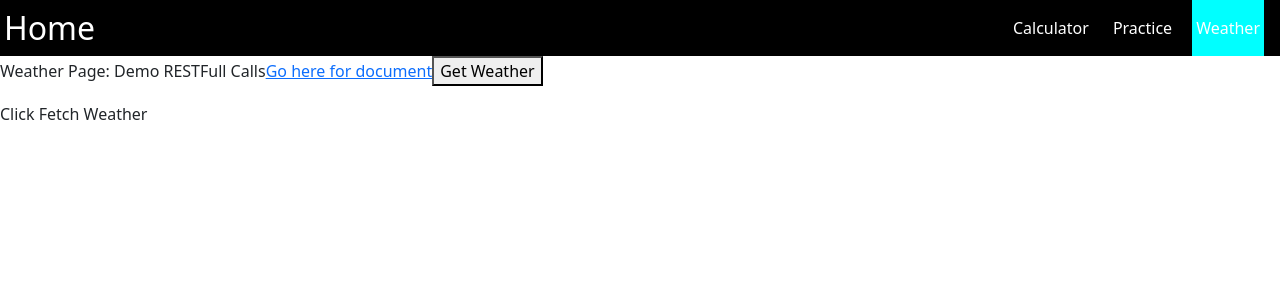
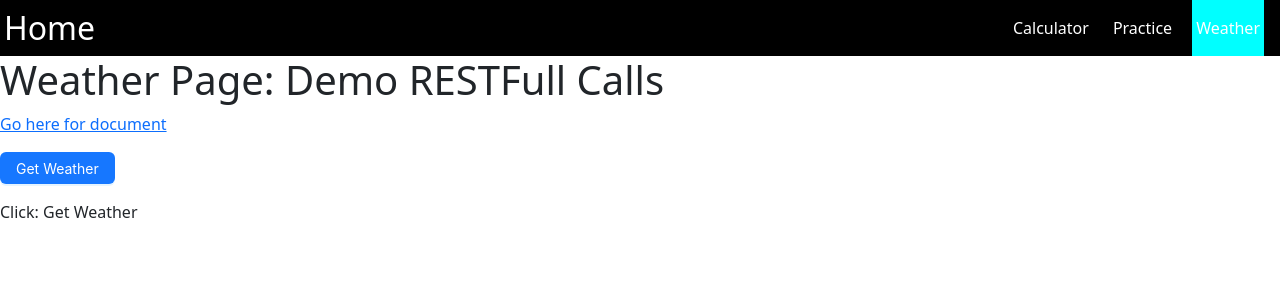
Before and after one commit to aaronn718/Algorithms, a React (Vite) app in the folder React-demo/: page /weather in a window 1280 px wide. Shown: the top 300 px of the page. Built offline with nearby package versions, Linux system fonts and the light colour scheme.

Commit message:
styling weather

```diff
--- a/React-demo/src/pages/WeatherPage.tsx
+++ b/React-demo/src/pages/WeatherPage.tsx
@@ -1,11 +1,13 @@
 import { useState } from "react";
-import {Row, Col} from "antd"
+import {Row, Col, Button} from "antd"
+//using ant design for grid https://ant.design/docs/react/introduce
 
-//using ant design for grid https://ant.design/docs/react/introduce
+
 interface DisplayWeatherData{
     message: string,
     data?: WeatherData
 }
+
 interface WeatherData {
     properties?: {
         generatedAt: string,
@@ -19,6 +21,7 @@
     name: string,
     temperature: number,
     temperatureUnit: string,
+    shortForecast: string,
     icon: string
 }
 export const WeatherPage = () => {
@@ -53,7 +56,7 @@
     */
 
     //const [data, setData] = useState<WeatherData>();
-    const [data, setData] = useState<DisplayWeatherData>({message: "Click Fetch Weather"});
+    const [data, setData] = useState<DisplayWeatherData>({message: "Click: Get Weather"});
 
     //const apiUrl = "https://api.weather.gov/gridpoints/TOP/31,80/forecast";
     //const apiUrl = "https://api.weather.gov/points/47.3359,-122.1754";
@@ -65,7 +68,7 @@
           const response = await fetch(apiUrl);
           const result = await response.json();
 
-          setData({message: "Today's Weather Report", data: result});
+          setData({message: "Please wait while loading today's Weather Report...", data: result});
 
         } catch (error) {
           console.error('Error fetching data:', error);
@@ -77,18 +80,23 @@
     return(
         <>
     <div>
-        Weather Page: Demo RESTFull Calls
-        <a href="https://www.weather.gov/documentation/services-web-api">Go here for document</a>
-        <button onClick={() => fetchData()}>Get Weather</button>
+        <h1>Weather Page: Demo RESTFull Calls</h1>
+        <div>
+            <a href="https://www.weather.gov/documentation/services-web-api">Go here for document</a>
+        </div>
+        <div>
+            <p />
+            <Button type="primary" onClick={() => fetchData()}>Get Weather</Button>
+        </div>
         <p />
         <div>
-           <WeatherDisplayData {...data}/> {/*spread data out */}
+           <WeatherCube {...data}/> {/*spread data out */}
         </div>
     </div>
     </>
     );
 }
-export const WeatherDisplayData = (props: DisplayWeatherData) => {
+export const WeatherCube = (props: DisplayWeatherData) => {
     let pData = null;
     if(props.data != null && props.data?.properties?.periods != undefined)
     {
@@ -98,14 +106,12 @@
 
     return(<>{pData != null ? (<>
         {
-            <div style={{width: "600px"}}>
-            <Row gutter={[24, 24]} align={"middle"}>
-
+            <div style={{width: "1000px"}}>
+                <Row gutter={[24, 24]} align={"middle"}>
                 {
-                    pData.map((p) =><Col span={12}><div id="content"><img src={p.icon} /> <label>{p.name} is {p.temperature}&deg;{p.temperatureUnit}</label></div></Col>
-                )
+                    /*https://ant.design/components/grid*/
+                    pData.map((p) =><Col span={12}><div id="content"><img src={p.icon} style={{borderRadius:"50%"}} /> <label>{p.name} is {p.temperature}&deg;{p.temperatureUnit} - {p.shortForecast}</label></div></Col>)
                 }
-
             </Row>
             </div>
         }
```
